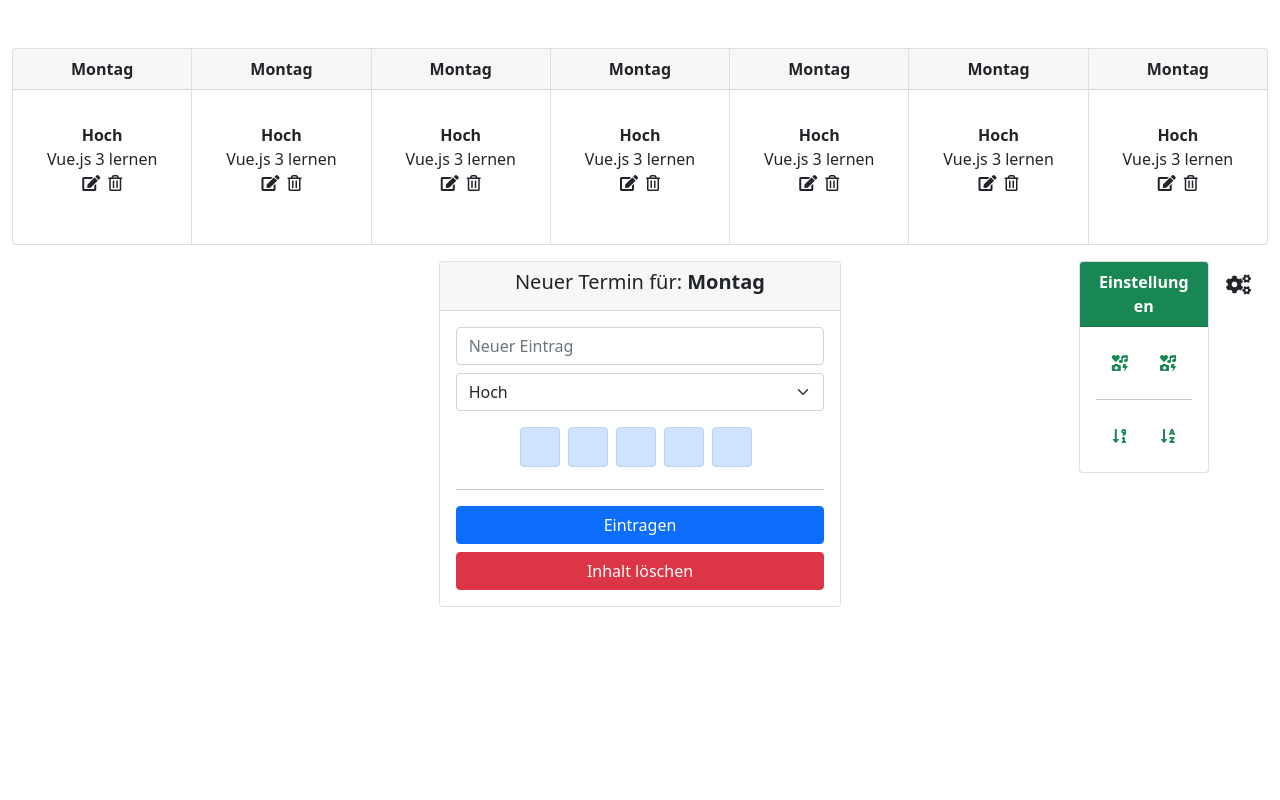
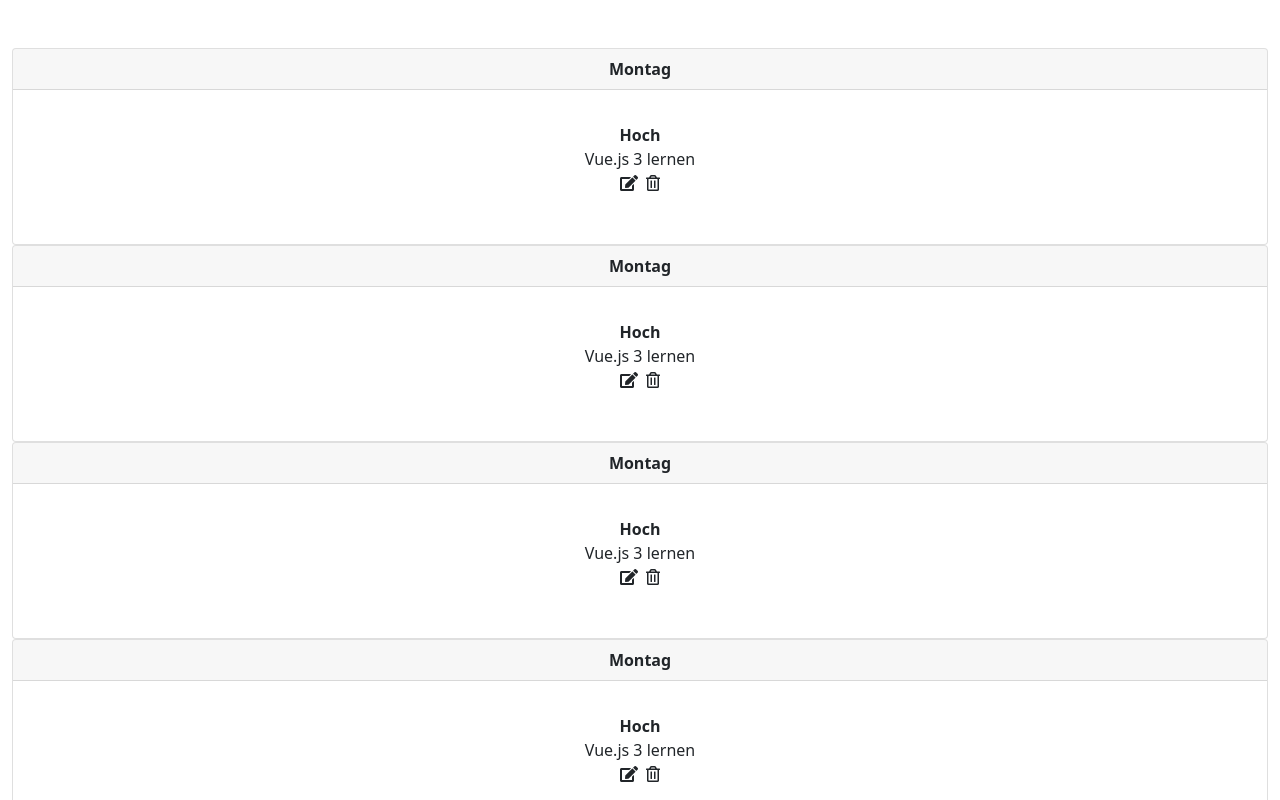
Before and after one commit to timhe375/terminkalender, a Vue app: page / in a window 1280 px wide. Shown: the top 800 px of the page. Built offline with nearby package versions, Linux system fonts and the light colour scheme.

Commit message:
fix: use card in CalandarDay

```diff
--- a/src/components/CalendarDay.vue
+++ b/src/components/CalendarDay.vue
@@ -1,6 +1,11 @@
 <template>
-  <div id="calendar-day">
-    <CalendarEvent />
+  <div class="card">
+    <div class="card-header text-center" role="button">
+      <strong>Montag</strong>
+    </div>
+    <div class="card-body">
+      <CalendarEvent />
+    </div>
   </div>
 </template>
 
--- a/src/components/CalendarWeek.vue
+++ b/src/components/CalendarWeek.vue
@@ -1,15 +1,7 @@
 <template>
   <div id="calender-week">
-    <div class="card-group">
-      <div class="card" v-for="i in 7" :key="i">
-        <div class="card-header text-center" role="button">
-          <strong>Montag</strong>
-        </div>
-        <div class="card-body">
-          <CalendarDay />
-        </div>
-      </div>
-    </div>
+    <div class="card-group"></div>
+    <CalendarDay v-for="i in 7" :key="i" />
   </div>
 </template>
 
```
